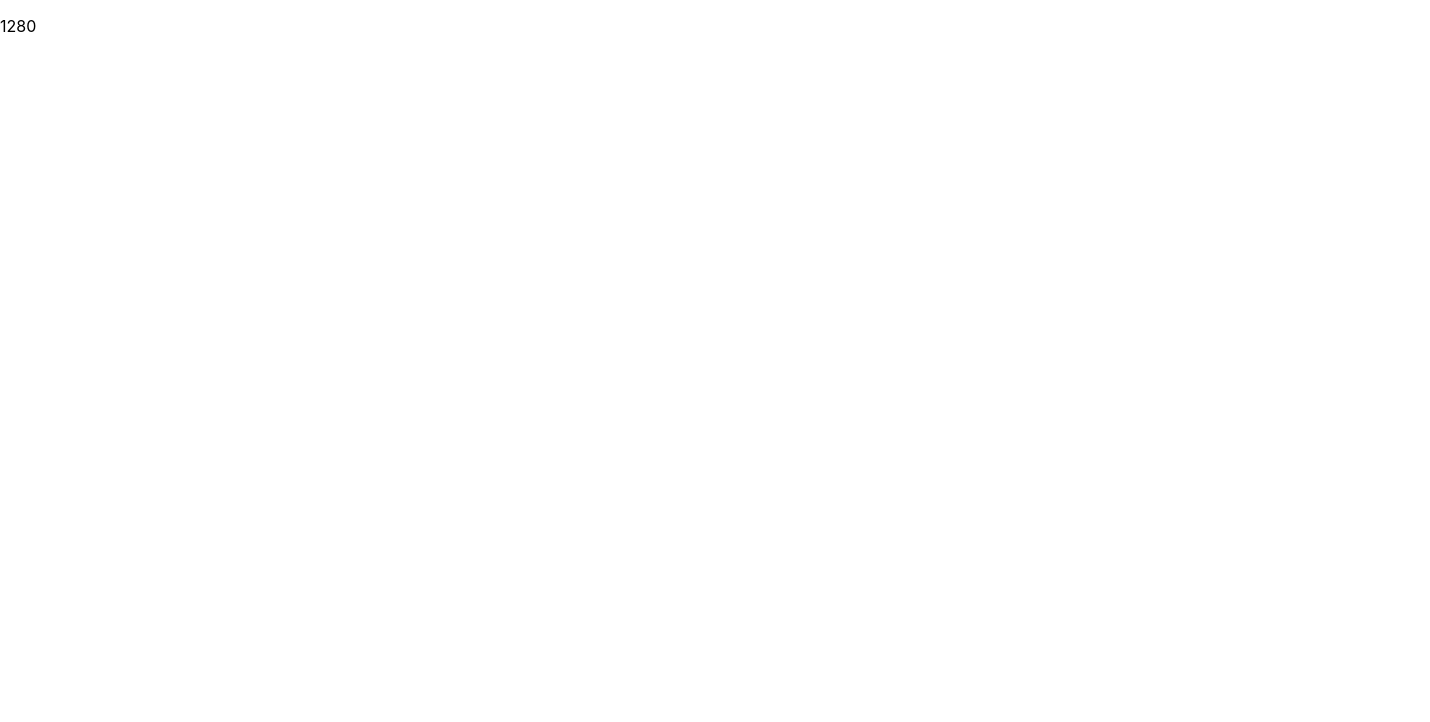
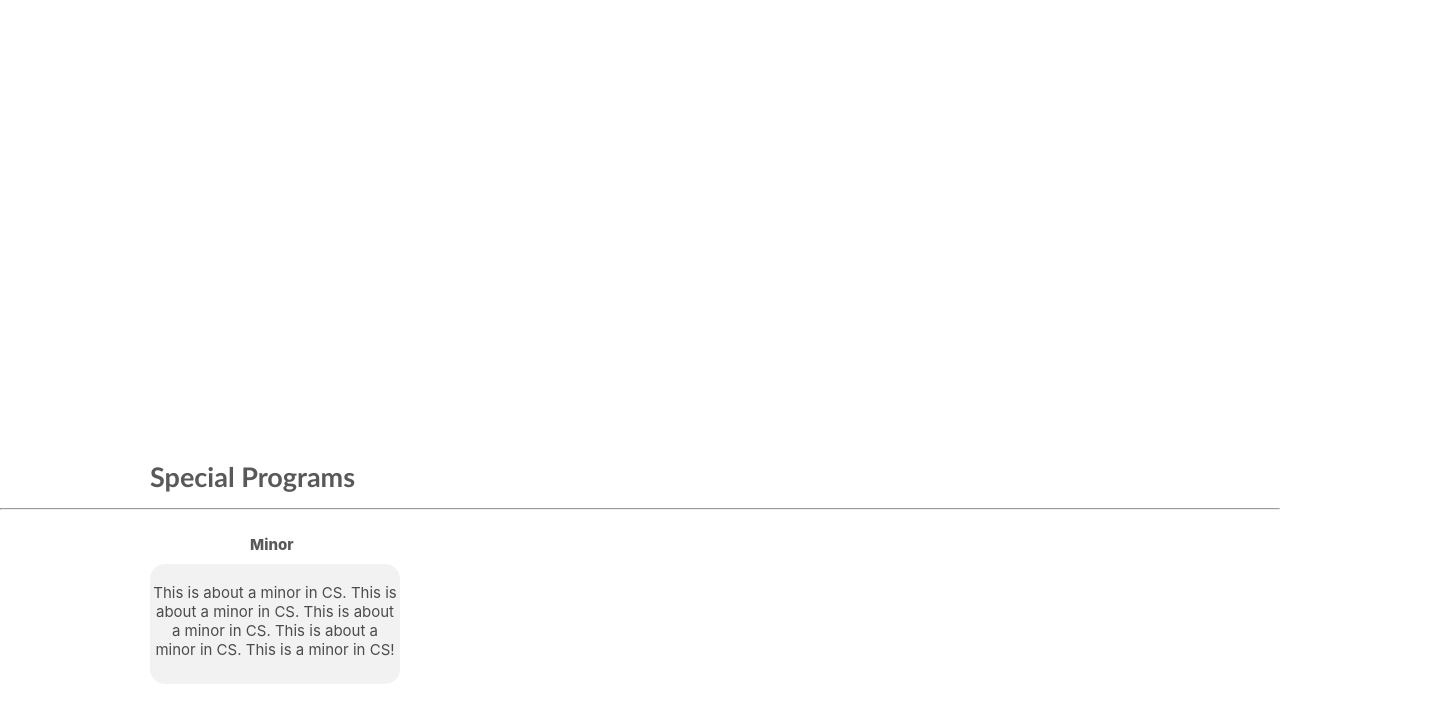
Before and after one commit to dc3347/major-help, a React (Create React App) app: page / in a window 1280 px wide. Shown: the top 722 px of the page, 1430 px wide, since content can reach past the window. Built offline with nearby package versions, Linux system fonts and the light colour scheme.

Commit message:
SpecialProgramsBar

```diff
--- a/src/App.js
+++ b/src/App.js
@@ -1,11 +1,12 @@
 import React from 'react';
 import HomePage from './components/home.jsx';
+import SpecialProgramBar from './components/SpecialProgramBar.jsx';
 
 
 function App() {
   return (
     <div className="App">
-      <HomePage></HomePage>
+      <SpecialProgramBar></SpecialProgramBar>
     </div>
   );
 }
--- /dev/null
+++ b/src/components/SpecialProgramBar.jsx
@@ -0,0 +1,61 @@
+import React, { Component } from "react";
+import styled from "styled-components";
+
+const Container = styled.div`
+    height: 25px;
+    width: 100%;
+    position: relative;
+    top: 460px;
+    left: 150px;
+    font-size: 27px;
+    font-weight: 900;
+    font-family: Trebuchet MS, sans-serif;
+    color: #595959;
+    text-align: left;
+`;
+
+const Wrapper = styled.div`
+    background-color: white;
+`;
+const Line = styled.div`
+    position: relative;
+    top: 475px;
+`;
+const TinyContainer = styled.div`
+    height: 120px;
+    background-color: #ededed;
+    opacity: 0.7;
+    width: 250px;
+    position: relative;
+    top: 10px;
+    margin-left: 150px;
+    border-radius: 15px;
+    text-align: center;
+    font-size: 15px;
+`;
+const ContainerTitle = styled.div`
+    margin-top: 500px;
+    margin-left: 250px;
+    font-size: 15px;
+    color: #595959;
+    font-weight: 800;
+`;
+class SpecialProgramBar extends Component {
+  constructor(props) {
+    super(props);
+  }
+
+  render() {
+    return (
+        <Wrapper>
+        <Container>Special Programs</Container>
+        <Line> <hr /> </Line>
+        <ContainerTitle> Minor </ContainerTitle>
+        <TinyContainer> <br></br>This is about a minor in CS. This is about a minor in CS. This is about a minor in CS. This is about a minor in CS. This is a minor in CS! </TinyContainer>
+        </Wrapper>
+    );
+  }
+}
+
+SpecialProgramBar.label = "SpecialProgramBar";
+export default SpecialProgramBar;
```
